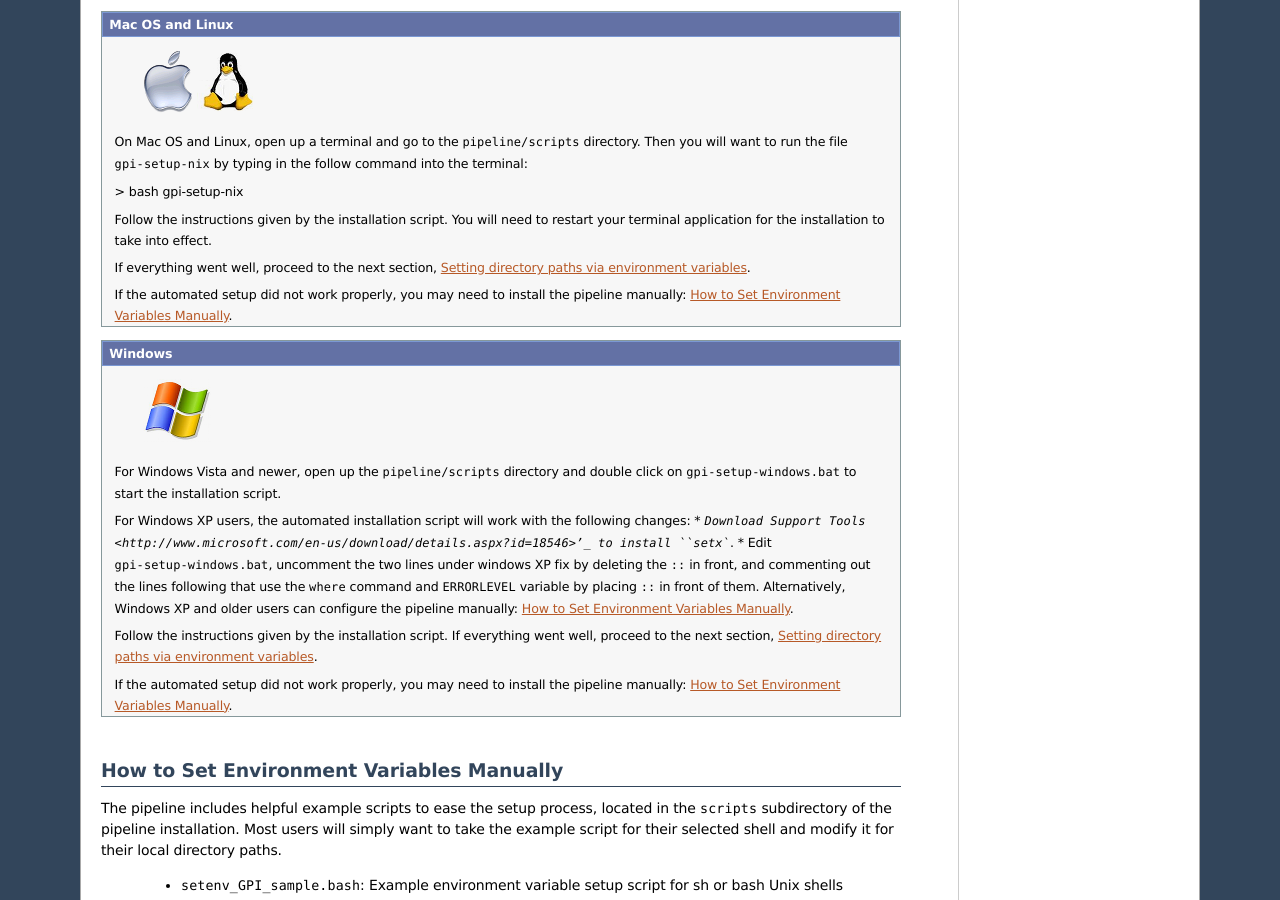
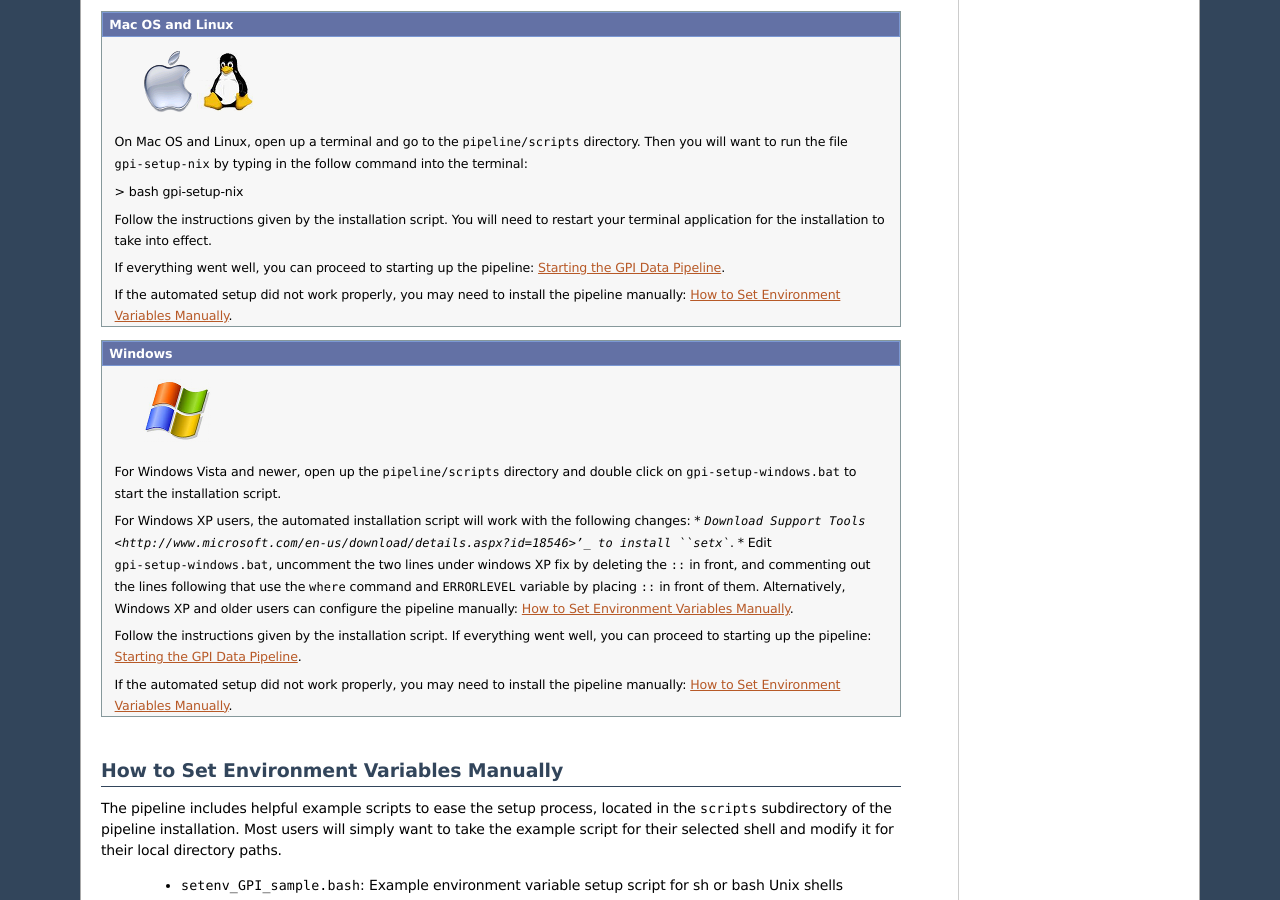
Before and after one commit to geminiplanetimager/gpi_pipeline, a Sphinx documentation site: the page built from documentation/installation/configuration.rst, in a window 1280 px wide and 900 px high, scrolled down 588 px. Built offline with Sphinx 7.4.7, drawn with Linux system fonts in a browser that asks for light colours; formulas are drawn with MathJax 3; some of the changed text lies outside the part shown.

Commit message:
Missed a few links on automated install documentatoin

```diff
--- a/documentation/installation/configuration.rst
+++ b/documentation/installation/configuration.rst
@@ -54,7 +54,7 @@ All installation scripts are located in the pipeline/scripts directory.
 
  Follow the instructions given by the installation script. You will need to restart your terminal application for the installation to take into effect.
 
- If everything went well, proceed to the next section, :ref:`config-envvars`.
+ If everything went well, you can proceed to starting up the pipeline: :ref:`first-startup`.
 
  If the automated setup did not work properly, you may need to install the pipeline manually: :ref:`config-manual`.
 
@@ -69,7 +69,7 @@ All installation scripts are located in the pipeline/scripts directory.
  * Edit ``gpi-setup-windows.bat``, uncomment the two lines under windows XP fix by deleting the ``::`` in front, and commenting out the lines following that use the ``where`` command and ``ERRORLEVEL`` variable by placing ``::`` in front of them.
  Alternatively, Windows XP and older users can configure the pipeline manually: :ref:`config-manual`.
 
- Follow the instructions given by the installation script. If everything went well, proceed to the next section, :ref:`config-envvars`.
+ Follow the instructions given by the installation script. If everything went well, you can proceed to starting up the pipeline: :ref:`first-startup`.
 
  If the automated setup did not work properly, you may need to install the pipeline manually: :ref:`config-manual`.
 
@@ -191,7 +191,7 @@ The following are paths are **optional** to define as environment variables. If
 Variable                  Contains                                   Default Value if Not Set Explicitly
 ======================  =======================================  ===========================================================
 GPI_DRP_DIR             Root dir of pipeline software             Determined automatically, location of
-                                                                  the IDL pipeline code. Contains
+                                                                   the IDL pipeline code. Contains
                                                                   subdirectories: backbone, config,
                                                                   gpitv etc
 GPI_DRP_CONFIG_DIR      Path to directory containing pipeline    ``$GPI_DRP_DIR/config``
```
